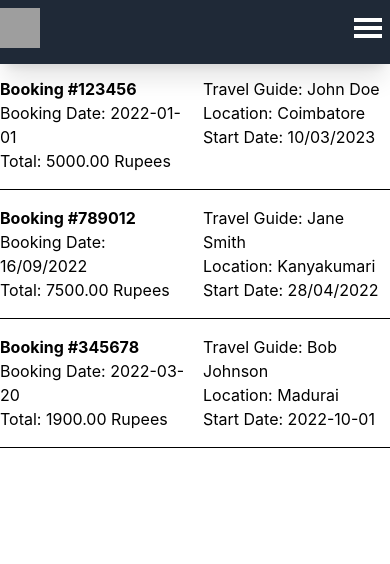
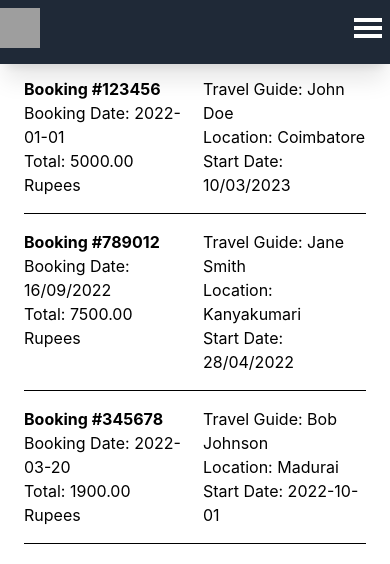
Before and after one commit to manuvikash/Executrip, a React (Create React App) app in the folder client/: page /bookinghistory in a window 390 px wide. Shown: the top 564 px of the page. Built offline with nearby package versions, Linux system fonts and the light colour scheme; grey boxes are pictures that could not be loaded; what tw-elements would draw is missing.

Commit message:
Made booking history responsive

```diff
--- a/client/src/pages/BookingHistory.js
+++ b/client/src/pages/BookingHistory.js
@@ -8,7 +8,7 @@ const BookingHistory = () => {
     <header className="w-full h-screen relative overflow-y-auto">
       <Navbar />
       <h1 class="text-3xl font-bold mb-4">Booking History</h1>
-            <div class="flex flex-col items-center mt-6">
+      <div class="flex flex-col items-center mt-6 mx-6 md:mx-0 lg:mx-0">
         <div class="w-full md:w-1/2 lg:w-1/3">
           <ul class="border-t border-b divide-y divide-gray-200">
             <li class="py-4">
@@ -56,7 +56,6 @@ const BookingHistory = () => {
           </ul>
         </div>
       </div>
-
     </header>
   );
 };
```
Lines whose indentation alone changed are shown as unchanged.
